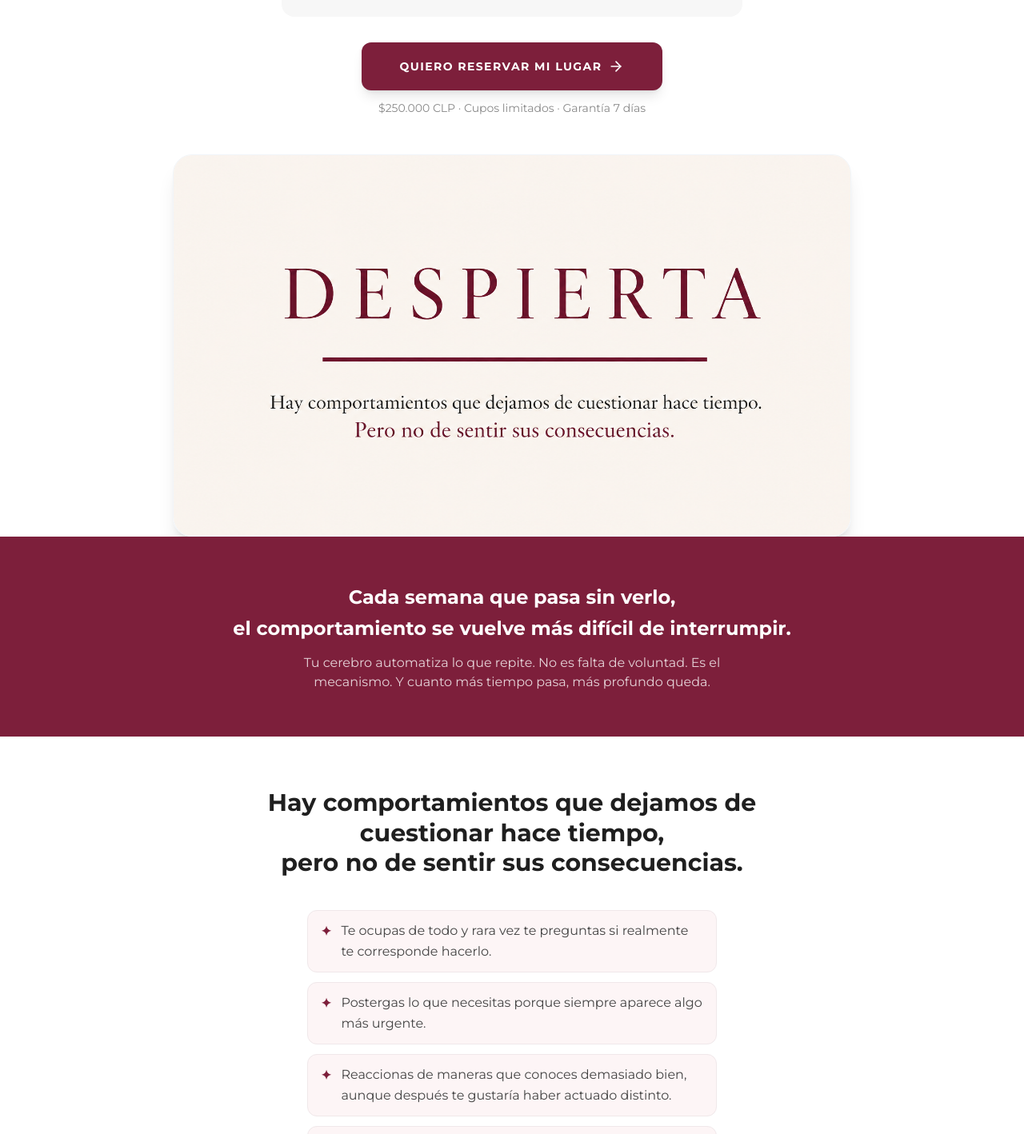
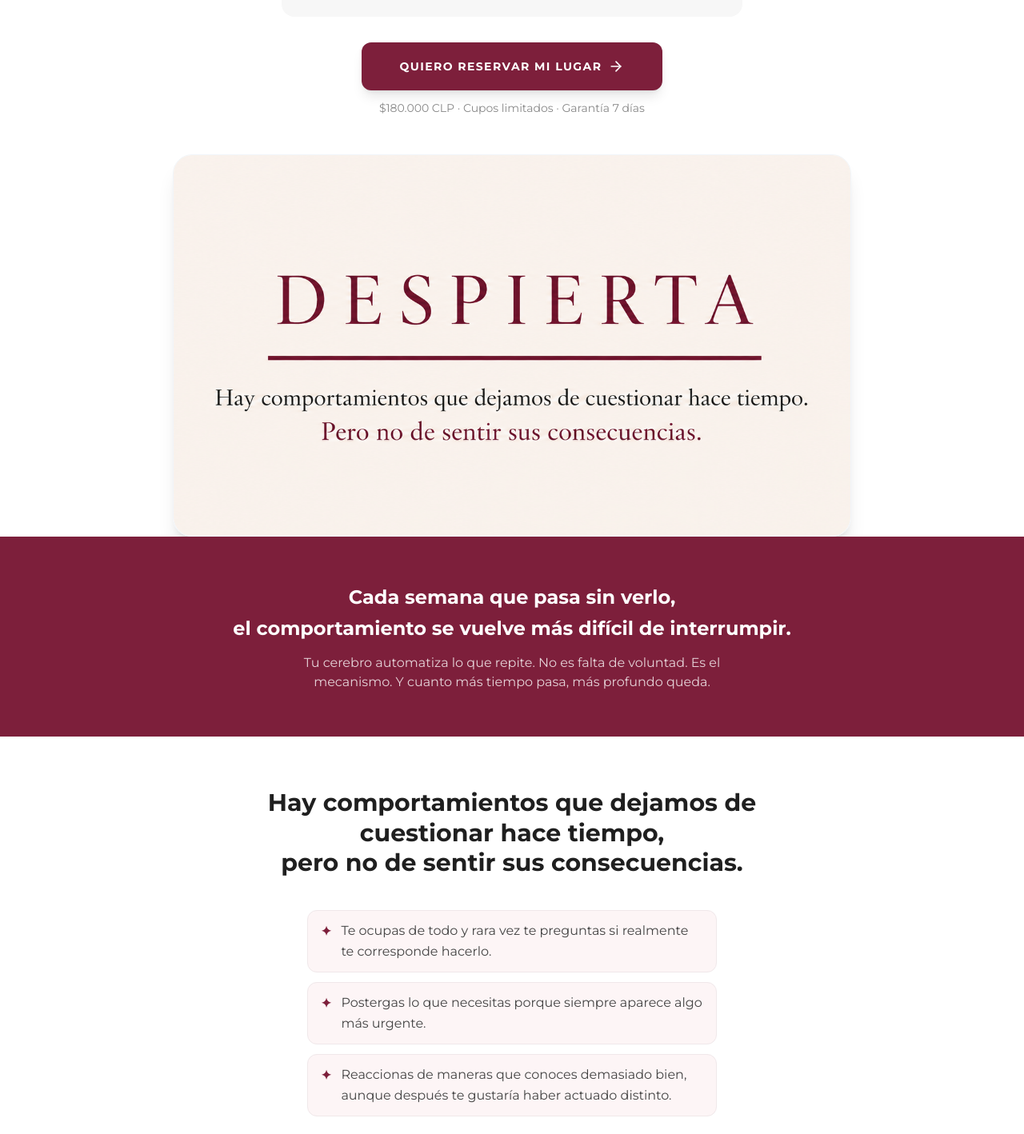
Before and after one commit to cursossolange/despierta-72h, a React (Vite) app: page / in a window 1280 px wide. Shown: the part 604-2022 px from the top of the page at 80% size. Built offline with nearby package versions, Linux system fonts and the light colour scheme.

Commit message:
Update LandingPage.tsx

```diff
--- a/src/components/LandingPage.tsx
+++ b/src/components/LandingPage.tsx
@@ -124,7 +124,7 @@ export default function LandingPage({ onPurchase }: LandingPageProps) {
           >
             <CTAButton label="Quiero reservar mi lugar" size="lg" />
             <p className="text-sm" style={{ color: '#888' }}>
-              $250.000 CLP · Cupos limitados · Garantía 7 días
+              $180.000 CLP · Cupos limitados · Garantía 7 días
             </p>
           </motion.div>
 
@@ -136,7 +136,7 @@ export default function LandingPage({ onPurchase }: LandingPageProps) {
           >
             <div className="relative aspect-[16/9]">
               <img
-                src="/banner limpio despierta.png"
+               src="/banner limpio despierta (2).png"
                 alt="Despierta"
                 className="w-full h-full object-cover"
               />
@@ -169,7 +169,7 @@ export default function LandingPage({ onPurchase }: LandingPageProps) {
               "Te ocupas de todo y rara vez te preguntas si realmente te corresponde hacerlo.",
               "Postergas lo que necesitas porque siempre aparece algo más urgente.",
               "Reaccionas de maneras que conoces demasiado bien, aunque después te gustaría haber actuado distinto.",
-              "Te has propuesto cambiar algo más de una vez, pero terminas volviendo a lo mismo.",
+
             ].map((item, i) => (
               <div key={i} className="flex items-start gap-3 rounded-xl px-4 py-3 border border-[#F0E8EA] bg-[#FDF5F6]">
                 <span className="text-[#7D1F3B] font-black mt-0.5 shrink-0">✦</span>
@@ -283,7 +283,7 @@ export default function LandingPage({ onPurchase }: LandingPageProps) {
             <div className="text-left">
               <p className="font-black text-sm md:text-base mb-1" style={{ color: '#1F1F1F' }}>¿Cuánto tiempo necesitas dedicarle?</p>
               <p className="text-sm leading-relaxed" style={{ color: '#666' }}>
-                <strong>1 hora a la semana</strong> en la sesión grupal en vivo + <strong>2 horas</strong> de observación y reflexión a tu ritmo.
+                <strong>Cada semana necesitarás 90 minutos </strong> en la sesión grupal en vivo + <strong>2 horas</strong> de observación y reflexión a tu ritmo.
               </p>
             </div>
           </div>
@@ -345,14 +345,14 @@ export default function LandingPage({ onPurchase }: LandingPageProps) {
         <div className="container mx-auto px-6 max-w-xl text-center">
           <p className="text-[#7D1F3B] text-xs font-black uppercase tracking-widest mb-3">Primera edición</p>
           <h2 className="text-2xl md:text-3xl font-black mb-2" style={{ color: '#1F1F1F' }}>Despierta · Inicio 4 de agosto</h2>
-          <p className="text-5xl md:text-6xl font-black text-[#7D1F3B] mb-1">$250.000</p>
+          <p className="text-5xl md:text-6xl font-black text-[#7D1F3B] mb-1">$180.000</p>
           <p className="text-xs font-bold uppercase tracking-widest mb-4" style={{ color: '#999' }}>CLP</p>
           <p className="text-sm md:text-base leading-relaxed max-w-md mx-auto mb-8" style={{ color: '#666' }}>
             Este es el precio de lanzamiento de la primera edición. Una vez cerrado el grupo, el valor aumentará para futuras versiones del programa.
           </p>
           <div className="flex flex-col items-center gap-3">
             <CTAButton label="Quiero reservar mi lugar" size="lg" />
-            <p className="text-sm" style={{ color: '#888' }}>$250.000 CLP · Inicio 4 de agosto · Cupos limitados · Garantía 7 días</p>
+            <p className="text-sm" style={{ color: '#888' }}>$180.000 CLP · Inicio 4 de agosto · Cupos limitados · Garantía 7 días</p>
           </div>
         </div>
       </section>
@@ -420,7 +420,7 @@ export default function LandingPage({ onPurchase }: LandingPageProps) {
           </p>
           <div className="flex flex-col items-center gap-3 mb-6">
             <CTAButton label="Quiero reservar mi lugar" size="lg" />
-            <p className="text-sm" style={{ color: '#888' }}>$250.000 CLP · Inicio 4 de agosto · Cupos limitados · Garantía 7 días</p>
+            <p className="text-sm" style={{ color: '#888' }}>$180.000 CLP · Inicio 4 de agosto · Cupos limitados · Garantía 7 días</p>
           </div>
           <div className="mt-6">
             <p className="text-sm mb-1" style={{ color: '#aaa' }}>¿Tienes dudas antes de empezar?</p>
```
